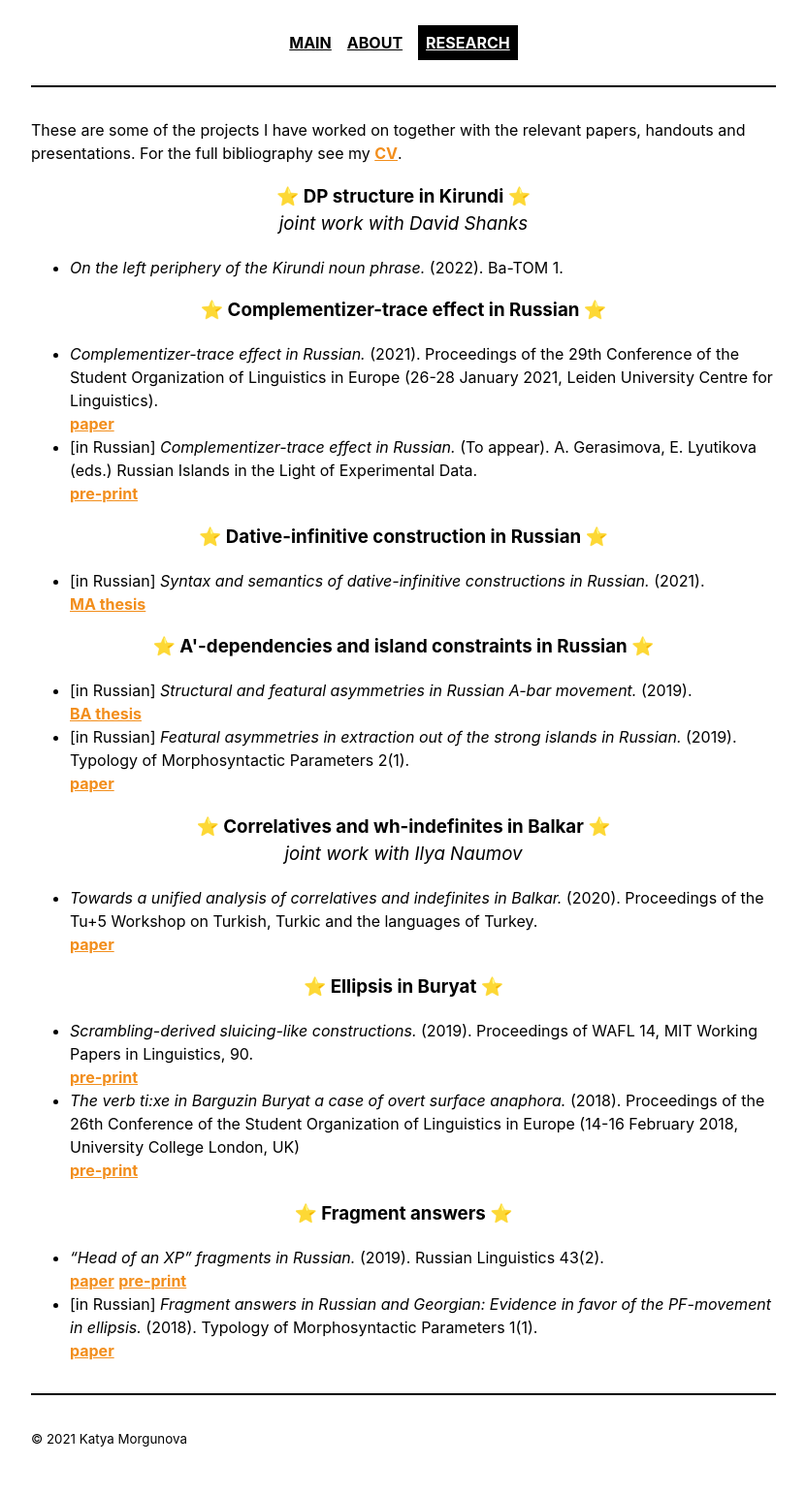
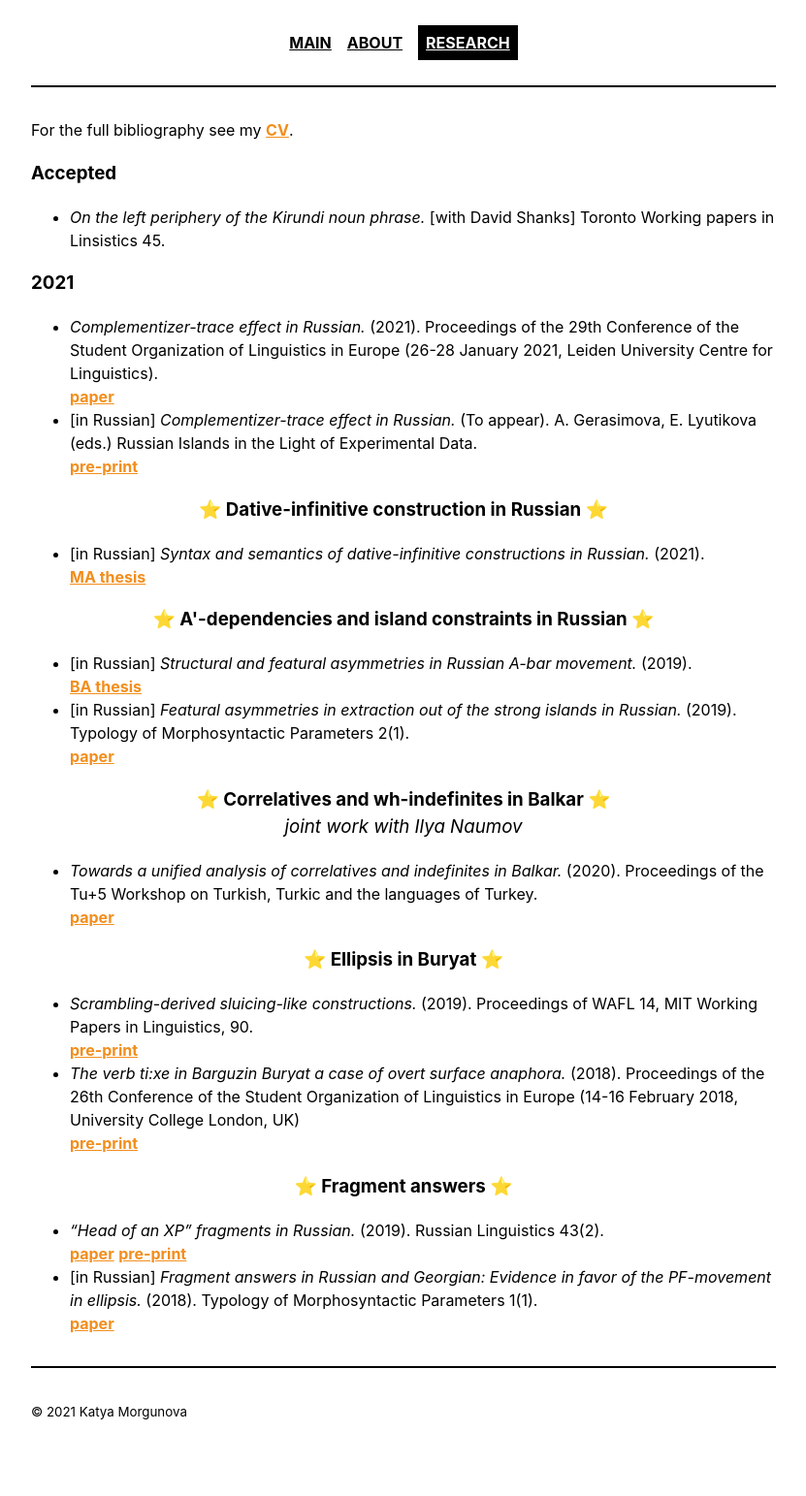
Before and after one commit to morgunova-katya/morgunova-katya.github.io, a Jekyll site: the page built from _pages/research.md, in a window 1280 px wide. Shown: the whole page at 97% size, without its empty margins (224-1055 px from the left). Built offline with Jekyll 4.4.1, drawn with Linux system fonts in a browser that asks for light colours; after the commit the page ends 1515 px from its top, so only the background shows below that.

Commit message:
Update research.md

```diff
--- a/_pages/research.md
+++ b/_pages/research.md
@@ -1,17 +1,17 @@
 ---
 layout: page
-title: Research
+title: Publications
 ---
 
-These are some of the projects I have worked on together with the relevant papers, handouts and presentations. For the full bibliography see my <a href="{{ site.baseurl }}/files/morgunova_cv.pdf" class="pdf">CV</a>.
+For the full bibliography see my <a href="{{ site.baseurl }}/files/morgunova_cv.pdf" class="pdf">CV</a>.
 
-<center><h3> &#11088; DP structure in Kirundi &#11088; <br> <span style="font-weight:normal"><i>joint work with David Shanks</i></span></h3> </center>
+<h3> Accepted </h3>
 
 <ul>
-<li> <i>On the left periphery of the Kirundi noun phrase.</i> (2022). Ba-TOM 1. </li>
+<li> <i>On the left periphery of the Kirundi noun phrase.</i> [with David Shanks] Toronto Working papers in Linsistics 45.  </li>
 </ul>
 
-<center><h3> &#11088; Complementizer-trace effect in Russian &#11088; </h3> </center>
+<h3> 2021 </h3>
 
 <ul>
 <li><i>Complementizer-trace effect in Russian.</i> (2021). Proceedings of the 29th Conference of the Student Organization of Linguistics in Europe (26-28 January 2021, Leiden University Centre for Linguistics). <br> <a href="{{ site.baseurl }}/files/console29-final-morgunova.pdf" class="pdf">paper</a> </li>
```
